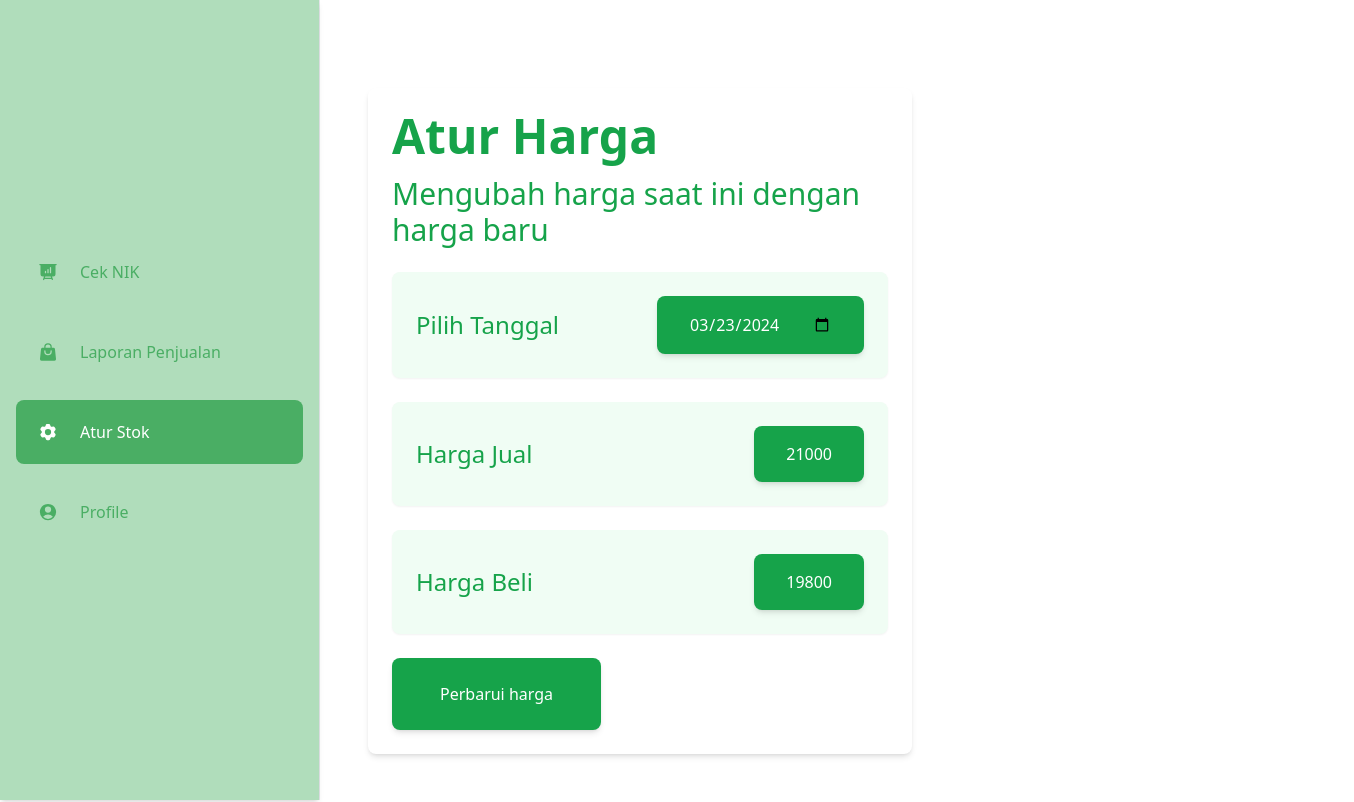
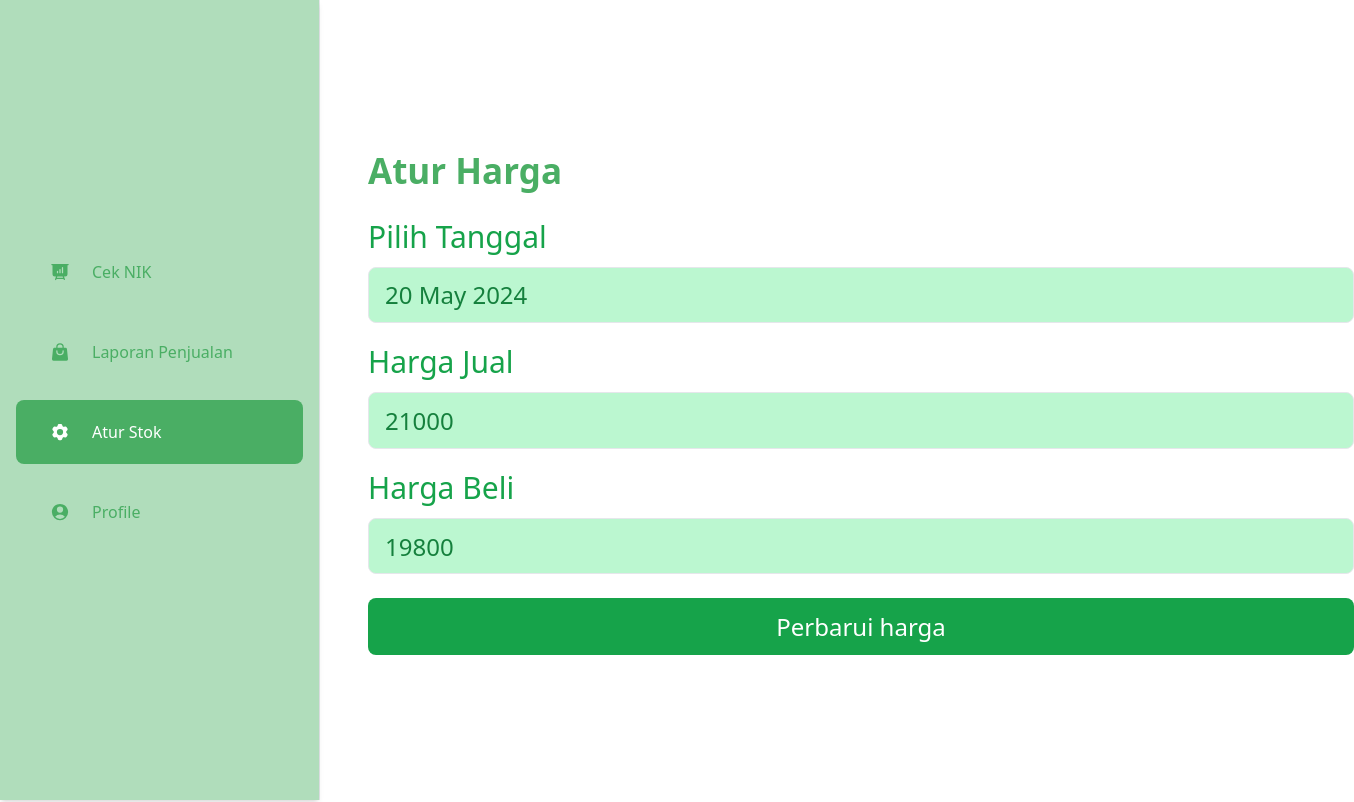
Before and after one commit to hsnyibrhm/MPTI, a React (Vite) app: page /aturharga in a window 1280 px wide. Shown: the whole page, 1354 px wide, since content can reach past the window. Built offline with nearby package versions, Linux system fonts and the light colour scheme.

Commit message:
penyesuaian

```diff
--- a/src/App.jsx
+++ b/src/App.jsx
@@ -1,13 +1,13 @@
 import LoginPage from "./pages/Login";
 import { BrowserRouter, Routes, Route } from "react-router-dom";
 import { LupaSandi } from "./pages/LupaSandi";
-import { CekNik } from "./pages/CekNIK";
 import { Daftarkan } from "./pages/DaftarPelanggan";
 import { LaporanPenjualan } from "./pages/LaporanPenjualan";
 import { AturStok } from "./pages/AturStok";
 import Profile from "./pages/Profile";
 import RiwayatStok from "./pages/RiwayatStok";
 import AturHarga from "./pages/AturHarga";
+import CekNik from "./pages/CekNIK";
 
 export default function App() {
   return (
--- a/src/pages/AturHarga.jsx
+++ b/src/pages/AturHarga.jsx
@@ -1,52 +1,93 @@
+import { useState, useEffect } from "react";
 import { Sidebar } from "../components/SideBar";
-import { useState } from "react";
 
-export const AturHarga = () => {
-  const [tanggal, setTanggal] = useState("2024-03-23");
+const AturHarga = () => {
+  const [tanggal, setTanggal] = useState("");
   const [hargaJual, setHargaJual] = useState(21000);
   const [hargaBeli, setHargaBeli] = useState(19800);
 
-  const handleTanggalChange = (event) => {
-    setTanggal(event.target.value);
+  useEffect(() => {
+    const date = new Date();
+    const formattedDate = `${date.getDate()} ${date.toLocaleString("default", {
+      month: "long",
+    })} ${date.getFullYear()}`;
+    setTanggal(formattedDate);
+  }, []);
+
+  const handleUpdatePrice = () => {
+    console.log("Tanggal:", tanggal);
+    console.log("Harga Jual:", hargaJual);
+    console.log("Harga Beli:", hargaBeli);
   };
 
   return (
-    <div className="flex flex-col items-center mt-10 px-4">
+    <div
+      className="container mx-auto p-4"
+      style={{ width: "100%", height: "100%" }}
+    >
       <Sidebar active="Atur Stok" />
-      <div className="bg-white shadow-md rounded-lg p-6 max-w-6xl w-full">
-        <h1 className="text-5xl font-semibold text-green-600 mb-4">
+      <h1
+        className="font-bold mb-4"
+        style={{ fontSize: "35px", color: "#4AAE64" }}
+      >
         Atur Harga
       </h1>
-        <p className="text-3xl text-green-600 mb-6">
-          Mengubah harga saat ini dengan harga baru
-        </p>
-        <div className="space-y-6">
-          <div className="flex justify-between items-center p-6 bg-green-50 rounded-lg shadow-sm">
-            <span className="text-2xl text-green-600">Pilih Tanggal</span>
+
+      <div className="w-full mb-4">
+        <label
+          className="block text-green-600 mb-2"
+          style={{ fontSize: "30px" }}
+        >
+          Pilih Tanggal
+        </label>
         <input
-              type="date"
+          type="text"
           value={tanggal}
-              onChange={handleTanggalChange}
-              className="bg-green-600 text-white px-8 py-4 rounded-lg shadow-md"
+          onChange={(e) => setTanggal(e.target.value)}
+          className="w-full px-4 py-2 border rounded-lg bg-green-200 text-green-700"
+          style={{ fontSize: "24px", height: "56.583px", width: "986px" }}
         />
       </div>
-          <div className="flex justify-between items-center p-6 bg-green-50 rounded-lg shadow-sm">
-            <span className="text-2xl text-green-600">Harga Jual</span>
-            <span className="bg-green-600 text-white px-8 py-4 rounded-lg shadow-md">
-              {hargaJual}
-            </span>
+
+      <div className="w-full mb-4">
+        <label
+          className="block text-green-600 mb-2"
+          style={{ fontSize: "30px" }}
+        >
+          Harga Jual
+        </label>
+        <input
+          type="number"
+          value={hargaJual}
+          onChange={(e) => setHargaJual(e.target.value)}
+          className="w-full px-4 py-2 border rounded-lg bg-green-200 text-green-700"
+          style={{ fontSize: "24px", height: "56.583px", width: "986px" }}
+        />
       </div>
-          <div className="flex justify-between items-center p-6 bg-green-50 rounded-lg shadow-sm">
-            <span className="text-2xl text-green-600">Harga Beli</span>
-            <span className="bg-green-600 text-white px-8 py-4 rounded-lg shadow-md">
-              {hargaBeli}
-            </span>
+
+      <div className="w-full mb-6">
+        <label
+          className="block text-green-600 mb-2"
+          style={{ fontSize: "30px" }}
+        >
+          Harga Beli
+        </label>
+        <input
+          type="number"
+          value={hargaBeli}
+          onChange={(e) => setHargaBeli(e.target.value)}
+          className="w-full px-4 py-2 border rounded-lg bg-green-200 text-green-700"
+          style={{ fontSize: "24px", height: "56.583px", width: "986px" }}
+        />
       </div>
-        </div>
-        <button className="mt-6 bg-green-600 text-white px-12 py-6 rounded-lg shadow-md hover:bg-green-700 transition duration-300">
+
+      <button
+        onClick={handleUpdatePrice}
+        className="w-full py-2 bg-green-600 text-white rounded-lg hover:bg-green-700 transition duration-300"
+        style={{ fontSize: "24px", height: "56.583px", width: "986px" }}
+      >
         Perbarui harga
       </button>
-      </div>
     </div>
   );
 };
--- a/src/pages/AturStok.jsx
+++ b/src/pages/AturStok.jsx
@@ -23,8 +23,13 @@ export const AturStok = () => {
             </Link>
           </div>
           <div
-            className="bg-[#4AAE64] p-4 rounded-lg shadow-md flex items-center justify-between cursor-pointer"
-            style={{ width: "986px", height: "90px", flexShrink: 0 }}
+            className="bg-[#4AAE64] p-4 rounded-lg flex items-center justify-between cursor-pointer"
+            style={{
+              width: "986px",
+              height: "90px",
+              flexShrink: 0,
+              boxShadow: "9px 10px 14.9px 0px rgba(0, 0, 0, 0.25)",
+            }}
           >
             <div>
               <h4 className="text-white text-xl">ReStok</h4>
@@ -36,35 +41,32 @@ export const AturStok = () => {
 
         <section>
           <div
-            className="bg-[#4AAE64] p-4 rounded-lg shadow-md"
-            style={{ width: "986px", height: "345px", flexShrink: 0 }}
+            className="bg-[#4AAE64] p-4 rounded-lg flex flex-col items-center"
+            style={{
+              width: "100%", // Ubah lebar menjadi responsif
+              minHeight: "345px", // Gunakan minHeight untuk ketinggian fleksibel
+              boxShadow: "9px 10px 14.9px 0px rgba(0, 0, 0, 0.25)",
+            }}
           >
             <h4 className="text-white text-xl mb-4">Atur Harga Produk</h4>
-            <div className="text-white mb-4">
+            <div className="text-white mb-4 text-center">
               <p>Harga Beli (Harga Per Tabung)</p>
               <p className="text-2xl">Rp 14250</p>
             </div>
-            <div className="text-white mb-4">
+            <div className="text-white mb-4 text-center">
               <p>Harga Jual (Harga Per Tabung)</p>
               <p className="text-2xl">Rp 15500</p>
             </div>
-            <div className="flex justify-center">
             <Link
               to="/aturharga"
-                className="bg-white text-[#4AAE64] px-4 py-2 rounded-lg hover:bg-gray-100 text-center"
+              className="bg-white text-[#4AAE64] px-4 py-2 rounded-lg hover:bg-gray-100 text-center mt-8" // Tambahkan mt-8 untuk margin atas
               style={{ width: "400px" }}
             >
               Atur Harga Beli dan Harga Jual
             </Link>
           </div>
-          </div>
         </section>
       </div>
-
-      {/* <div className="bg-green-100 p-4 rounded-lg shadow-lg h-full">
-          <h2 className="text-2xl font-bold text-green-600">Riwayat Stok</h2>
-          {/* Tambahkan daftar riwayat stok di sini
-        </div> */}
     </div>
   );
 };
--- a/src/pages/CekNIK.jsx
+++ b/src/pages/CekNIK.jsx
@@ -1,100 +1,80 @@
+import { useState } from "react";
+import { Sidebar } from "../components/SideBar";
 import Button from "../components/Button";
-import { Sidebar } from "../components/SideBar";
 import { Link } from "react-router-dom";
 
-export const CekNik = () => {
+const CekNik = () => {
+  const [nik, setNik] = useState("");
+
+  const handleCheckNIK = () => {
+    // Logic to check NIK goes here
+    console.log("NIK:", nik);
+  };
+
   return (
     <div className="bg-white min-h-screen flex">
-      <div className="flex-grow">
       <Sidebar active="Cek NIK" />
-      </div>
-
-      <div className="flex flex-col gap-6">
-        <div className="flex-grow-0 relative top-[50px] w-[1019px] h-[306px]">
-          <div className="bg-[#49ad63] rounded-[30px] shadow-[9px_10px_14.9px_#00000040] relative">
-            <div className="relative w-[1019px] h-[306px] top-[-30px] left-[40px] bg-[url(/group-6.png)] bg-[100%_100%]">
-              <div className="absolute w-[842px] h-[150px] top-[40px] left-[40px]">
-                <div className="flex flex-col items-start gap-5 absolute w-[842px] h-[134px] top-0 left-0">
-                  <p className="relative self-stretch font-bold text-white text-3xl">
-                    NIK KTP Pelanggan
-                    <br />
+      <div className="flex flex-col items-center justify-center w-full p-10 gap-6">
+        {/* Section 1: Cek NIK */}
+        <div
+          className="bg-[#49ad63] rounded-[30px] shadow-lg p-8 w-full max-w-4xl relative flex flex-col items-center justify-center"
+          style={{
+            width: "989px",
+            height: "320px",
+            flexShrink: 0,
+            boxShadow: "4px 4px 15px 0px rgba(0, 0, 0, 0.25)",
+          }}
+        >
+          <div className="text-white w-full text-center">
+            <h1 className="text-3xl font-bold mb-2">NIK KTP Pelanggan</h1>
+            <p className="text-xl mb-4">
+              Masukkan dan cek NIK pelanggan untuk melanjutkan transaksi LPG 3
+              Kg
             </p>
-                  <p className="relative self-stretch font-normal text-white text-xl">
-                    Masukkan dan cek NIK pelanggan untuk melanjutkan transaksi
-                    LPG 3 Kg
-                  </p>
-                </div>
-                <p className="absolute w-[525px] top-[112px] left-0 font-normal text-white text-base">
-                  Masukkan 16 digit NIK KTP Pelanggan
-                </p>
-              </div>
-              <div className="absolute w-[858px] h-[80px] top-[190px] left-[55px]">
-                <form className="flex flex-col items-center">
+            <div className="flex flex-col items-start w-full">
               <input
                 type="text"
-                    className="w-full rounded-md bg-none border border-gray-300 px-4 py-3 text-lg text-gray-800 mb-4"
+                value={nik}
+                onChange={(e) => setNik(e.target.value)}
                 placeholder="Masukkan 16 digit NIK KTP Pelanggan"
                 pattern="[0-9]{16}"
                 title="NIK harus terdiri dari 16 digit angka"
+                className="w-full p-3 rounded-md border border-gray-300 text-gray-800"
               />
-                  <Button className="w-[164px] h-[43px] ">Cek</Button>
-                </form>
-                <div className="absolute w-[525px] bottom-0 left-[4px] font-normal text-[#e4151573] text-xl">
-                  *wajib diisi
+              <p className="text-red-500 mt-2 text-left">*wajib diisi</p>
             </div>
-              </div>
-            </div>
+            <Button onClick={handleCheckNIK} className="w-40 h-12 mt-4">
+              Cek
+            </Button>
           </div>
         </div>
 
-        <div className="flex-grow-0 relative top-[50px] w-[1019px] h-[306px]">
-          <div className="bg-[#49ad63] rounded-[30px] shadow-[9px_10px_14.9px_#00000040] relative">
-            <div className="relative w-[1019px] h-[306px] top-[-30px] left-[40px] bg-[url(/group-6.png)] bg-[100%_100%]">
-              <div className="absolute w-[842px] h-[150px] top-[40px] left-[40px]">
-                <div className="flex flex-col items-start gap-5 absolute w-[842px] h-[134px] top-0 left-0">
-                  <p className="relative self-stretch font-bold text-white text-3xl">
+        {/* Section 2: Daftarkan Pelanggan Baru */}
+        <div
+          className="bg-[#49ad63] rounded-[30px] shadow-lg p-8 w-full max-w-4xl relative"
+          style={{
+            width: "989px",
+            height: "286px",
+            flexShrink: 0,
+            boxShadow: "4px 4px 15px 0px rgba(0, 0, 0, 0.25)",
+          }}
+        >
+          <div className="text-white">
+            <h1 className="text-3xl font-bold mb-2">
               Pelanggan Belum Terdaftar?
-                    <br />
+            </h1>
+            <p className="text-xl mb-4">
+              Daftarkan pelanggan rumah tangga atau usaha mikro untuk dapat
+              transaksi LPG 3 Kg
             </p>
-                  <p className="relative self-stretch font-normal text-white text-xl">
-                    Daftarkan pelanggan rumah tangga atau usaha mikro untuk
-                    dapat transaksi LPG 3 Kg
-                  </p>
-                </div>
-                {/* <p className="absolute w-[525px] top-[112px] left-0 font-normal text-white text-base">
-                  Masukkan 16 digit NIK KTP Pelanggan
-                </p> */}
-              </div>
-              <div className="absolute w-[858px] h-[80px] top-[190px] left-[55px]">
-                <form className="flex flex-col items-center">
-                  {/* <input
-                    type="text"
-                    className="w-full rounded-md bg-none border border-gray-300 px-4 py-3 text-lg text-gray-800 mb-4"
-                    placeholder="Masukkan 16 digit NIK KTP Pelanggan"
-                    pattern="[0-9]{16}"
-                    title="NIK harus terdiri dari 16 digit angka"
-                  /> */}
-                  {/* example:
-                    <Link to="/dashboard">
-                        <Button style={myStyle}>
-                          <p>Click Me!</p>
-                        </Button>
+            <Link to="/Daftarkan">
+              <Button className="w-full h-12">Daftarkan Pelanggan Baru</Button>
             </Link>
-
-                  */}
-
-                  <Button className="w-[488px] h-[43px]">
-                    <Link to="/Daftarkan">Daftarkan Pelanggan Baru</Link>
-                  </Button>
-                </form>
-                {/* <div className="absolute w-[525px] bottom-0 left-[4px] font-normal text-[#e4151573] text-xl">
-                  *wajib diisi
-                </div> */}
-              </div>
-            </div>
           </div>
         </div>
       </div>
     </div>
   );
 };
+
+export default CekNik;
```
Lines whose indentation alone changed are shown as unchanged.
